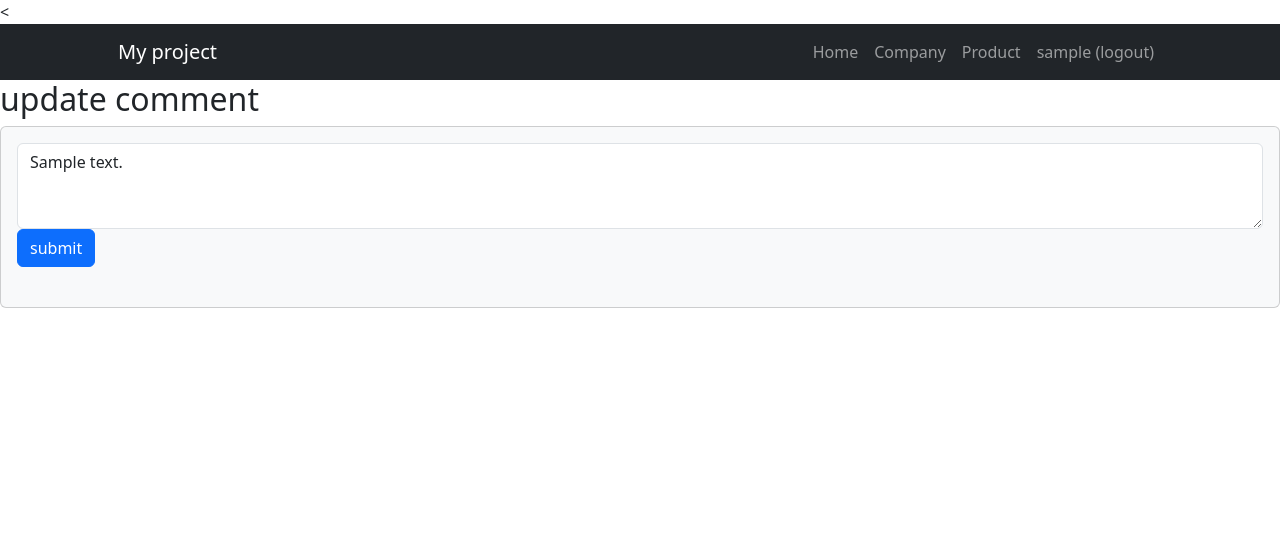
After one commit to L2KnMn/CodeBloom-Service-Page, a Django app: page /product/comment/update/1/ in a window 1280 px wide. The commit adds this page. Shown: the top 548 px of the page. Run offline with Django 5.2, Linux system fonts and the light colour scheme; a user stored in the database is signed in; tables that the repository leaves empty hold one stand-in row (values such as "Sample post"); some libraries are stand-ins or nearby versions.

Commit message:
댓글 기능 추가 및 로그인 페이지 리다이렉트, 관리자 페이지 최적화

```diff
--- /dev/null
+++ b/product/forms.py
@@ -0,0 +1,7 @@
+from .models import Comment
+from django import forms
+
+class CommentForm(forms.ModelForm):
+    class Meta:
+        model = Comment
+        fields = ('content',)
--- a/product/models.py
+++ b/product/models.py
@@ -1,7 +1,17 @@
 from django.db import models
+from django.contrib.auth.models import User
 
 # Create your models here.
 class MainContent(models.Model):
     title = models.CharField(max_length=200)
     content = models.TextField()
     pub_date = models.DateTimeField('date published')
+    def __str__(self):
+        return self.title
+
+class Comment(models.Model):
+    author = models.ForeignKey(User, on_delete=models.CASCADE)
+    content_list = models.ForeignKey(MainContent, on_delete=models.CASCADE)
+    content = models.TextField()
+    create_date = models.DateTimeField(auto_now_add=True)
+    modify_date = models.DateTimeField(auto_now=True)
--- a/product/urls.py
+++ b/product/urls.py
@@ -20,5 +20,8 @@ from . import views
 
 urlpatterns = [
     path('', views.index),
-    path('<int:content_id>/', views.detail),
+    path('<int:content_id>/', views.detail, name='detail'),
+    path('comment/create/<int:content_id>/', views.comment_create, name='comment_create'),
+    path('comment/update/<int:comment_id>/', views.comment_update, name='comment_update'),
+    path('comment/delete/<int:comment_id>/', views.comment_delete, name='comment_delete'),
 ]
--- a/product/views.py
+++ b/product/views.py
@@ -1,6 +1,9 @@
 #from django.http import HttpResponse
-from django.shortcuts import render
-from .models import MainContent
+from django.core.exceptions import PermissionDenied
+from django.shortcuts import render, redirect, get_object_or_404
+from django.contrib.auth.decorators import login_required
+from .models import MainContent, Comment
+from .forms import CommentForm
 
 # Create your views here.
 def index(request):
@@ -13,3 +16,44 @@ def detail(request, content_id):
     content_list = MainContent.objects.get(id=content_id)
     context = {'content_list': content_list}
     return render(request, 'product/detail.html', context)
+
+@login_required(login_url='accounts:login')
+def comment_create(request, content_id):
+    content_list = get_object_or_404(MainContent, pk=content_id)
+    if request.method == 'POST':
+        form = CommentForm(request.POST)
+        if form.is_valid():
+            comment = form.save(commit=False)
+            comment.content_list = content_list
+            comment.author = request.user
+            comment.save()
+            return redirect('detail', content_id=comment.content_list.id)
+    else:
+        form = CommentForm()
+    context = {'content_list': content_list, 'form': form}
+    return render(request, 'product/detail.html', context)
+
+@login_required(login_url='accounts:login')
+def comment_update(request, comment_id):
+    comment = get_object_or_404(Comment, pk=comment_id)
+    if request.user != comment.author:
+        raise PermissionDenied
+    if request.method == 'POST':
+        form = CommentForm(request.POST, instance=comment)
+        if form.is_valid():
+            comment = form.save(commit=False)
+            comment.save()
+            return redirect('detail', content_id=comment.content_list.id)
+    else:
+        form = CommentForm(instance=comment)
+    context = {'comment': comment, 'form': form}
+    return render(request, 'product/comment_form.html', context)
+
+@login_required(login_url='accounts:login')
+def comment_delete(request, comment_id):
+    comment = get_object_or_404(Comment, pk=comment_id)
+    if request.user != comment.author:
+        raise PermissionDenied
+    else:
+        comment.delete()
+    return redirect('detail', content_id=comment.content_list.id)
--- /dev/null
+++ b/templates/product/comment_form.html
@@ -0,0 +1,15 @@
+{% extends 'base.html' %}
+{% block content %}
+<h2> update comment</h2>
+<section class="mb-5">
+    <div class="card bg-light">
+        <div class="card-body">
+            <form method="post" class="mb-4" action="{% url 'comment_update' comment.id %}">
+                {% csrf_token %}
+                <textarea id="content" name="content" class="form-control" rows="3">{{ form.content.value }}</textarea>
+                <button type="submit" class="btn btn-primary">submit</button>
+            </form>
+        </div>
+    </div>
+</section>
+{% endblock %}
```
Also changed, not shown: product/admin.py (+11 -2 lines), templates/product/detail.html (+29 -0 lines), product/migrations/0002_comment.py (added).
